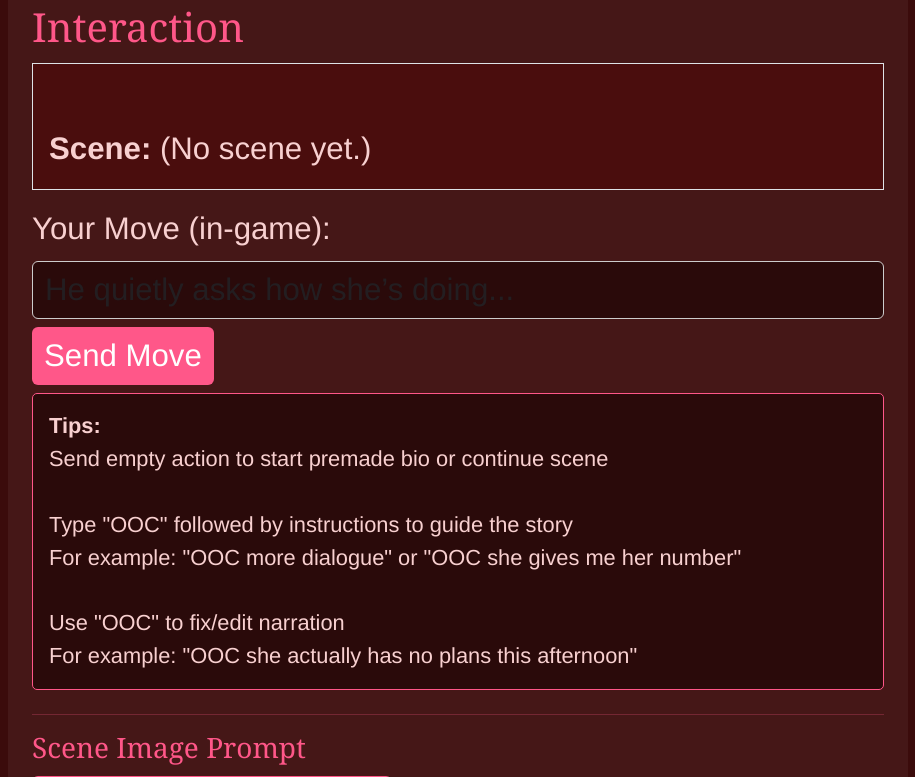
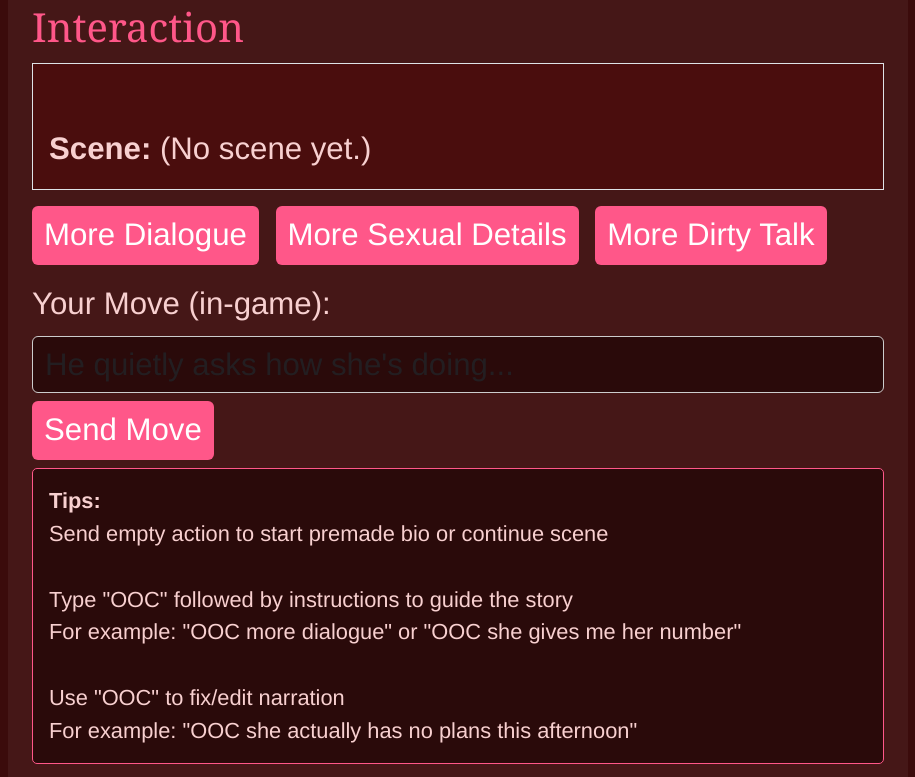
Before and after one commit to Futurecollection/Mystoryai6, a Flask app: page /interaction in a window 1280 px wide. Shown: the part 187-964 px from the top of the page, without its empty margins (182-1097 px from the left). Run offline with Flask 3, Linux system fonts and the light colour scheme.

Commit message:
Assistant checkpoint: Add quick action buttons to interaction form
Assistant generated file changes:
- templates/interaction.html: Add quick action buttons above the text input

---

User prompt:

Instead of just having an user writing text to send an action I want to have a few buttons that automatically send a message. The message sent is OOC: More dialogue, OOC: more Sexually detailed, OOC more Dirty Talk

```diff
--- a/templates/interaction.html
+++ b/templates/interaction.html
@@ -22,9 +22,22 @@
 
 <!-- USER ACTION -->
 <form method="POST" class="mb-4">
+  <!-- Quick Action Buttons -->
+  <div class="mb-3">
+    <button type="submit" name="user_action" value="OOC: More dialogue" class="btn btn-outline-info me-2">
+      More Dialogue
+    </button>
+    <button type="submit" name="user_action" value="OOC: More sexually detailed" class="btn btn-outline-danger me-2">
+      More Sexual Details
+    </button>
+    <button type="submit" name="user_action" value="OOC: More dirty talk" class="btn btn-outline-warning">
+      More Dirty Talk
+    </button>
+  </div>
+
   <label class="form-label" style="color: #f8d0d0;">Your Move (in-game):</label>
   <input type="text" class="form-control mb-2" name="user_action"
-         placeholder="He quietly asks how she’s doing...">
+         placeholder="He quietly asks how she's doing...">
   <button type="submit" name="submit_action" class="btn btn-success">
     Send Move
   </button>
```
